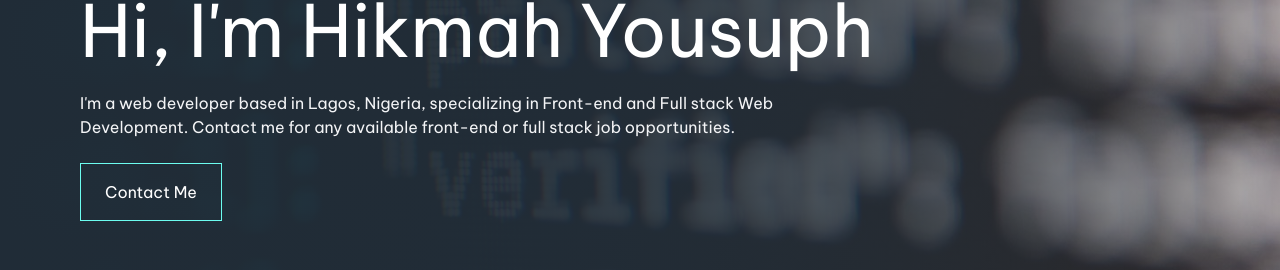
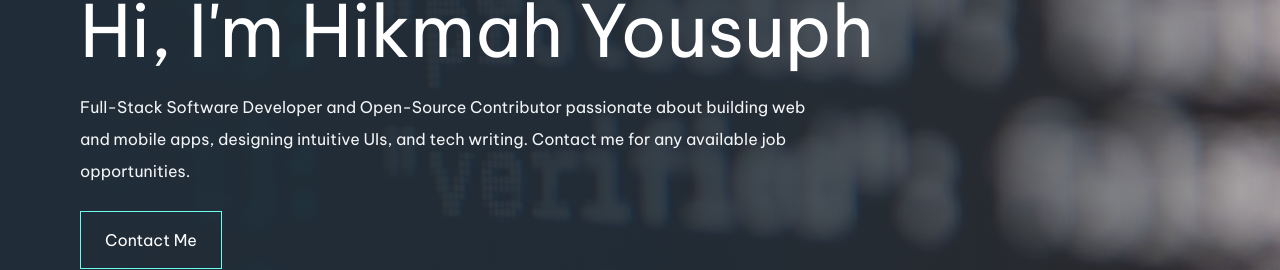
Before and after one commit to Hikmahx/Hikmah-s-Portfolio-Website, a React (Create React App) app: page / in a window 1280 px wide. Shown: the part 165-435 px from the top of the page. Built offline with nearby package versions, Linux system fonts and the light colour scheme.

Commit message:
meta tags and hero description updated

```diff
--- a/public/index.html
+++ b/public/index.html
@@ -6,15 +6,15 @@
     <meta name="theme-color" content="#000000" />
     <meta
       name="description"
-      content="Hikmah Yousuph. React Front-end Web Developer."
+      content="Hikmah Yousuph. Full-Stack Software Developer and Open-Source Contributor."
     />
     <meta name="author" content="Hikmah Yousuph">
     <meta name="google-site-verification" content="E9dI4Yla6aVrE4_jOrQGb5u0W9k4NkojDrx9w1VRlBE">
-    <meta property="og:title" content="Hikmah Yousuph | Frontend Web Developer">
+    <meta property="og:title" content="Hikmah Yousuph | Full-Stack Software Developer & Open-Source Contributor">
     <meta property="og:site_name" content="Hikmah Yousuph Portfolio Website">
     <meta property="og:url" content="https://hikmah-yousuph.vercel.app/">
-    <meta name="description" content="Full stack and React front end developer specializing in building reponsive and modern website">
-    <meta property="og:description" content="Full stack and React front end developer specializing in building reponsive and modern website">
+    <meta name="description" content="Full-Stack Software Developer and Open-Source Contributor specializing in building responsive, high-performing, and modern web applications.">
+    <meta property="og:description" content="Full-Stack Software Developer and Open-Source Contributor specializing in building responsive, high-performing, and modern web applications.">
     <meta property="article:section" content="Developers">
     <meta property="og:type" content="website">
     <link rel="stylesheet" href="css/tailwind.css">
@@ -22,7 +22,8 @@
     <link rel="preconnect" href="https://fonts.gstatic.com" crossorigin>
     <link href="https://fonts.googleapis.com/css2?family=Be+Vietnam+Pro:wght@400;600;700&display=swap" rel="stylesheet">
     <link rel="stylesheet" href="css/style.css">
-    <title>Hikmah Yousuph</title>
+
+    <title>Hikmah Yousuph | Full-Stack Software Developer</title>
   </head>
   <body>
     <noscript>You need to enable JavaScript to run this app.</noscript>
--- a/src/components/Hero.jsx
+++ b/src/components/Hero.jsx
@@ -18,8 +18,8 @@ const Hero = () => {
           Hi, I'm Hikmah Yousuph
           {/* <span className="block mt-4 lg:text-5xl">Front-end Developer</span> */}
         </h1>
-        <p className="text-gray-100 lg:w-2/3 mt-4 lg:mt-6  max-w-xl lg:max-w-3xl px-4 py-3 sm:p-0">
-        I'm a web developer based in Lagos, Nigeria, specializing in Front-end and Full stack Web Development. Contact me for any available front-end or full stack job opportunities.
+        <p className="text-gray-100 lg:w-2/3 mt-4 lg:mt-6 max-w-xl lg:max-w-3xl px-4 py-3 sm:p-0 leading-loose">
+          Full-Stack Software Developer and Open-Source Contributor passionate about building web and mobile apps, designing intuitive UIs, and tech writing. Contact me for any available job opportunities.
         </p>
         <a href="#contact">
           <button className="px-6 py-4 mt-6 hover:text-black transition-colors cursor-pointer ">Contact Me</button>
```
